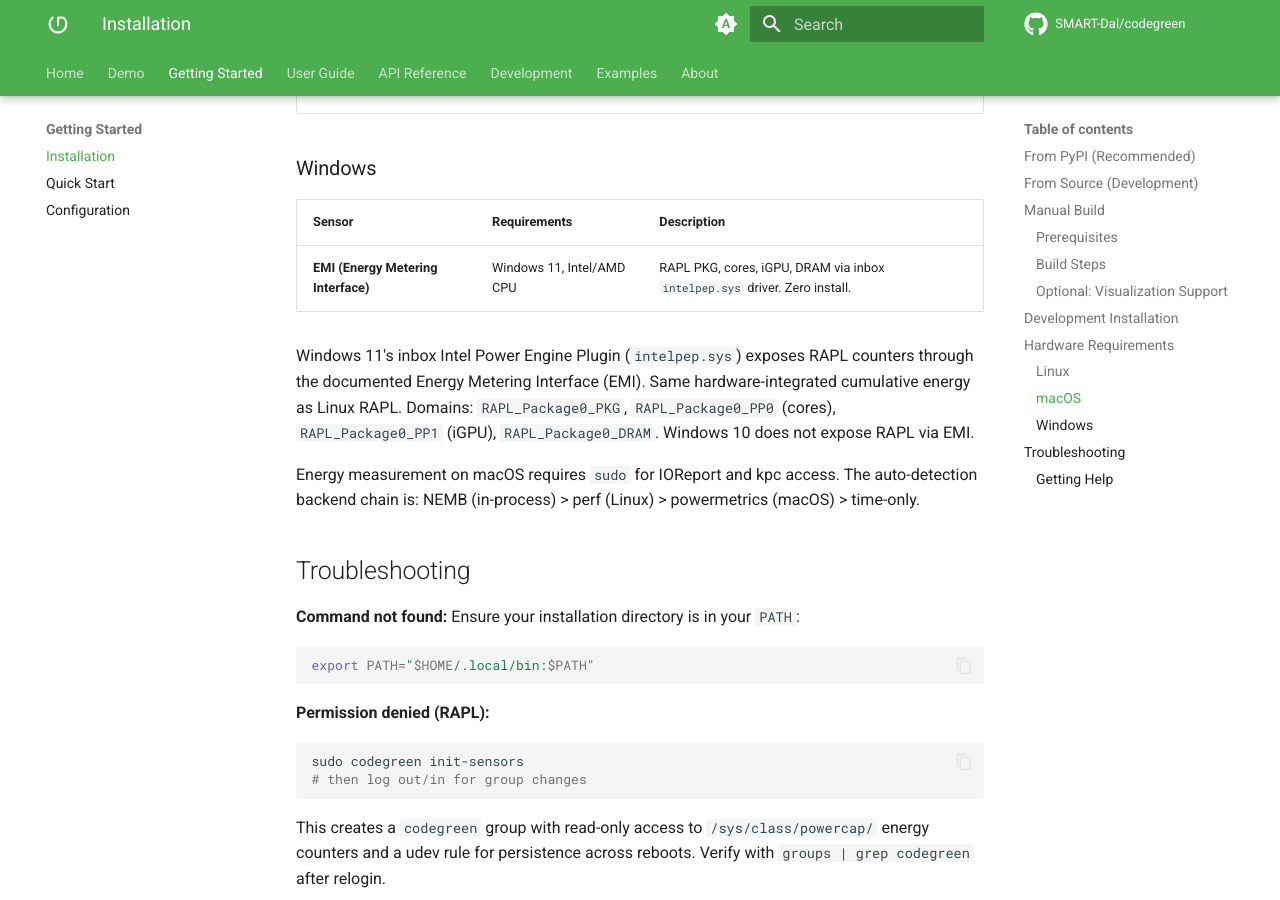
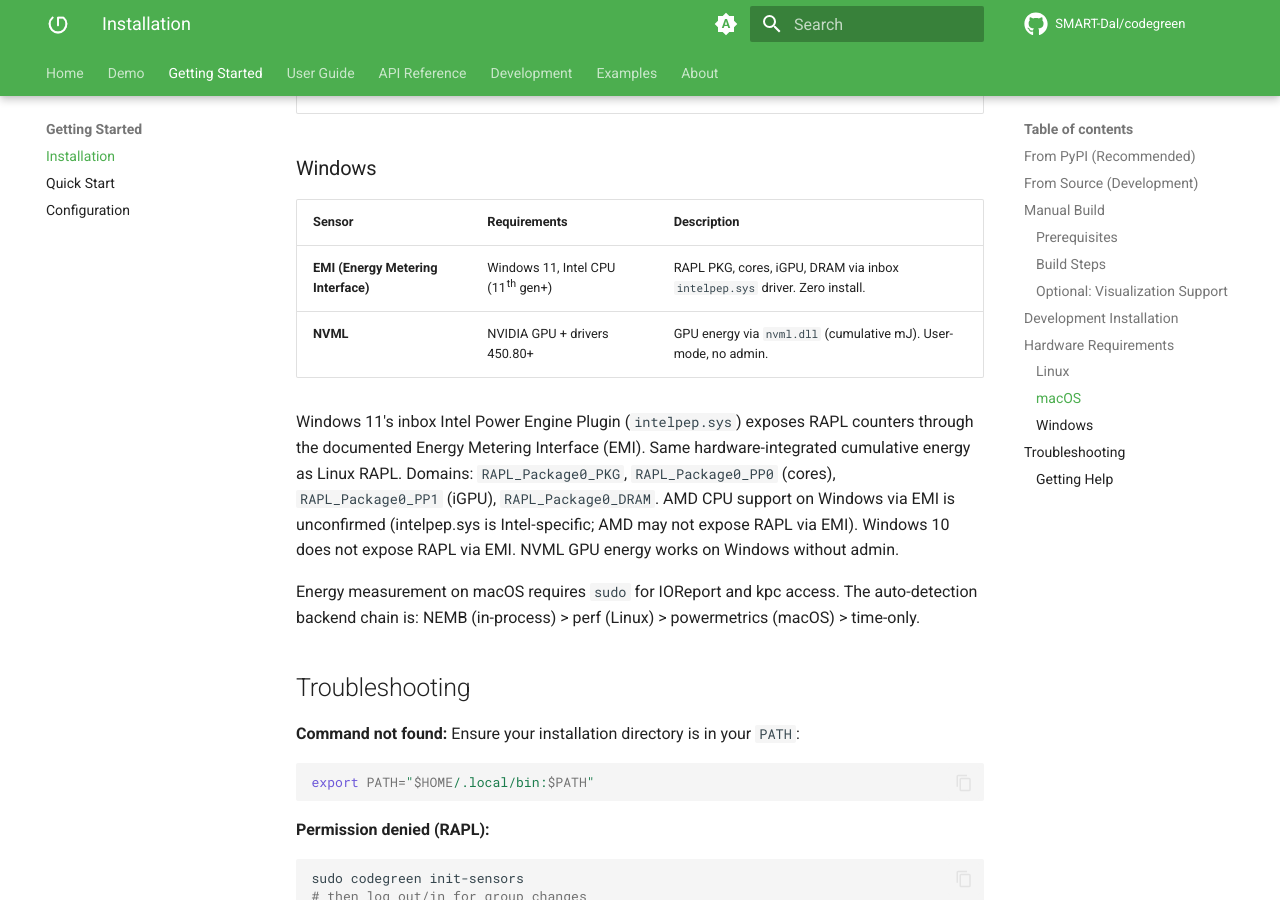
Before and after one commit to SMART-Dal/codegreen, an MkDocs documentation site: the page built from docs/website/docs/getting-started/installation.md, in a window 1280 px wide and 900 px high, scrolled down 3157 px. Built offline with MkDocs 1.6.1 and Material for MkDocs 9.7.7, drawn with Linux system fonts in a browser that asks for light colours; comment, search, counter and statistics services are not loaded; the version menu is left out.

Commit message:
docs: clarify Windows EMI is Intel-only, add NVML to Windows sensors

```diff
--- a/docs/website/docs/getting-started/installation.md
+++ b/docs/website/docs/getting-started/installation.md
@@ -127,9 +127,10 @@ CodeGreen's NEMB (Native Energy Measurement Backend) auto-detects available ener
 
 | Sensor | Requirements | Description |
 |--------|--------------|-------------|
-| **EMI (Energy Metering Interface)** | Windows 11, Intel/AMD CPU | RAPL PKG, cores, iGPU, DRAM via inbox `intelpep.sys` driver. Zero install. |
+| **EMI (Energy Metering Interface)** | Windows 11, Intel CPU (11th gen+) | RAPL PKG, cores, iGPU, DRAM via inbox `intelpep.sys` driver. Zero install. |
+| **NVML** | NVIDIA GPU + drivers 450.80+ | GPU energy via `nvml.dll` (cumulative mJ). User-mode, no admin. |
 
-Windows 11's inbox Intel Power Engine Plugin (`intelpep.sys`) exposes RAPL counters through the documented Energy Metering Interface (EMI). Same hardware-integrated cumulative energy as Linux RAPL. Domains: `RAPL_Package0_PKG`, `RAPL_Package0_PP0` (cores), `RAPL_Package0_PP1` (iGPU), `RAPL_Package0_DRAM`. Windows 10 does not expose RAPL via EMI.
+Windows 11's inbox Intel Power Engine Plugin (`intelpep.sys`) exposes RAPL counters through the documented Energy Metering Interface (EMI). Same hardware-integrated cumulative energy as Linux RAPL. Domains: `RAPL_Package0_PKG`, `RAPL_Package0_PP0` (cores), `RAPL_Package0_PP1` (iGPU), `RAPL_Package0_DRAM`. AMD CPU support on Windows via EMI is unconfirmed (intelpep.sys is Intel-specific; AMD may not expose RAPL via EMI). Windows 10 does not expose RAPL via EMI. NVML GPU energy works on Windows without admin.
 
 Energy measurement on macOS requires `sudo` for IOReport and kpc access. The auto-detection backend chain is: NEMB (in-process) > perf (Linux) > powermetrics (macOS) > time-only.
 
```
